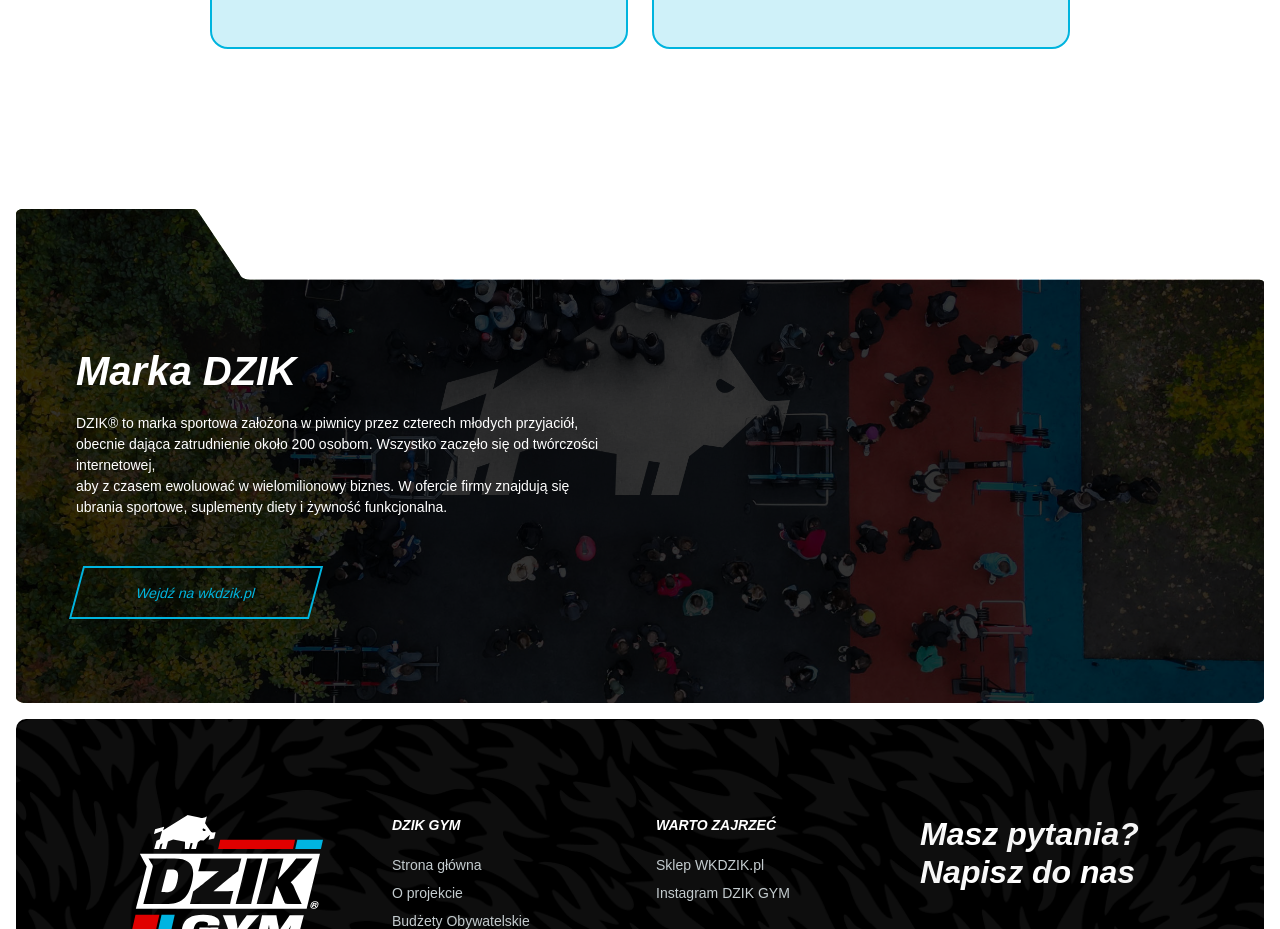
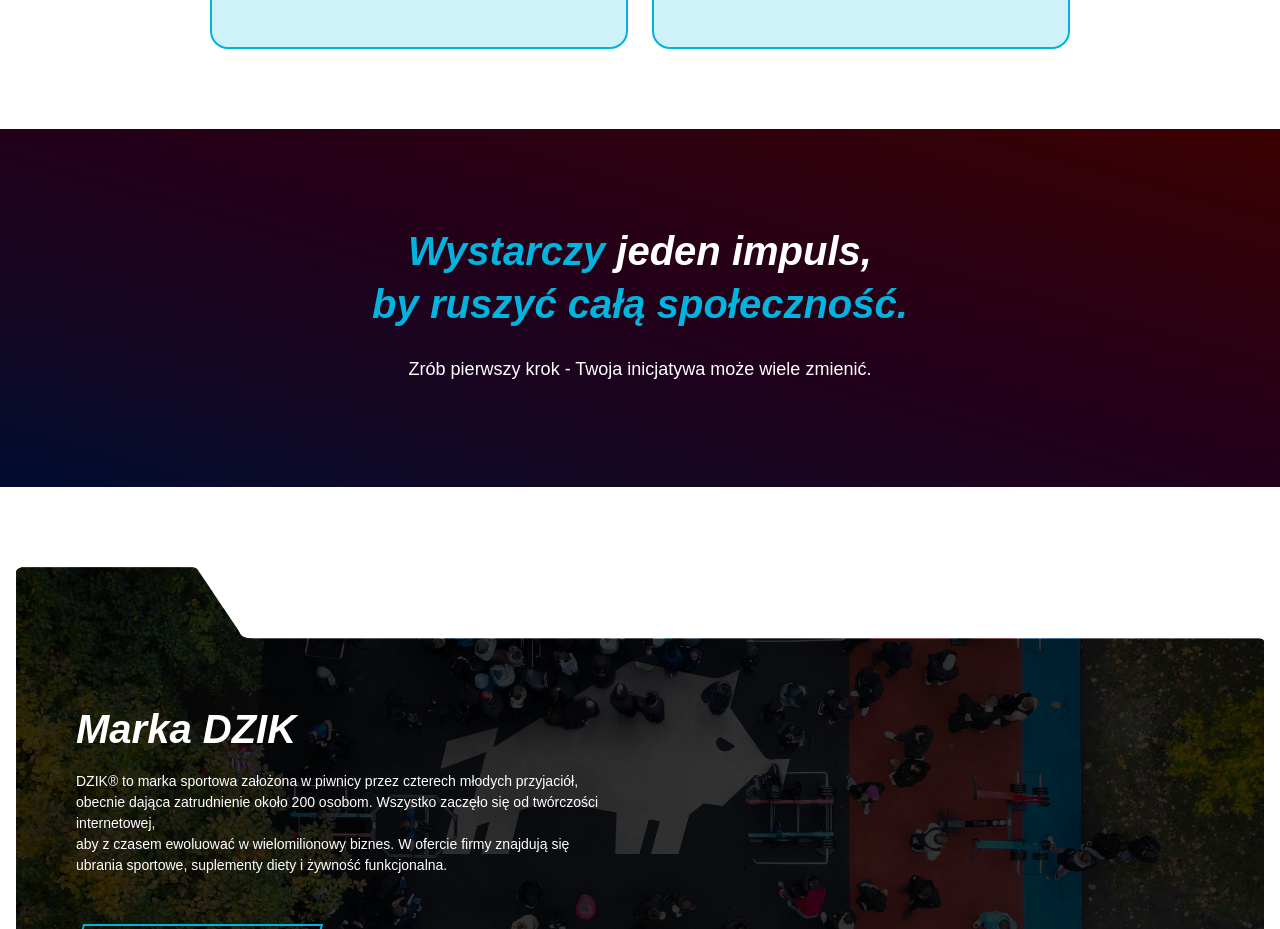
Before and after one commit to PanKarton/DZIKGYM, a Next.js app: page /budzety-obywatelskie in a window 1280 px wide. Shown: the part 2200-3129 px from the top of the page. Built offline with nearby package versions, Linux system fonts and the light colour scheme; a web font is replaced by a local one.

Commit message:
finished CVSectionDivider without bg mesh yet

```diff
--- a/src/app/budzety-obywatelskie/page.tsx
+++ b/src/app/budzety-obywatelskie/page.tsx
@@ -1,4 +1,5 @@
 import SubHero from "@/components/layouts/SubHero";
+import CBSectionDivider from "@/components/pages/citizens-budget/CBSectionDivider";
 import CitizenBudgetSection from "@/components/pages/citizens-budget/CitizenBudgetSection";
 import CTA from "@/components/ui/cta";
 import { FaArrowRightLong } from "react-icons/fa6";
@@ -37,6 +38,7 @@ export default async function Home() {
         </div>
       </SubHero>
       <CitizenBudgetSection />
+      <CBSectionDivider />
     </div>
   );
 }
--- /dev/null
+++ b/src/components/pages/citizens-budget/CBSectionDivider.tsx
@@ -0,0 +1,21 @@
+import GradientBlueRed from "@/components/ui/GradientBlueRed";
+import SectionHeading from "@/components/ui/SectionHeading/SectionHeading";
+
+export default function CBSectionDivider() {
+  return (
+    <div className="w-full text-center relative pt-24 pb-20">
+      <div className="content-max-width">
+        <GradientBlueRed />
+        <SectionHeading className="text-(--color-brand-blue)">
+          Wystarczy{" "}
+          <span className="text-(--color-primary)">jeden impuls,</span>
+          <br />
+          by ruszyć całą społeczność.
+        </SectionHeading>
+        <p className="text-(--color-primary) py-6 text-lg">
+          Zrób pierwszy krok - Twoja inicjatywa może wiele zmienić.
+        </p>
+      </div>
+    </div>
+  );
+}
--- a/src/components/ui/SectionHeading/SectionHeading.tsx
+++ b/src/components/ui/SectionHeading/SectionHeading.tsx
@@ -3,7 +3,7 @@ import React from "react";
 interface SectionHeadingProps {
   children: React.ReactNode;
   className?: string;
-  isBig: boolean;
+  isBig?: boolean;
 }
 
 export default function SectionHeading({
```
